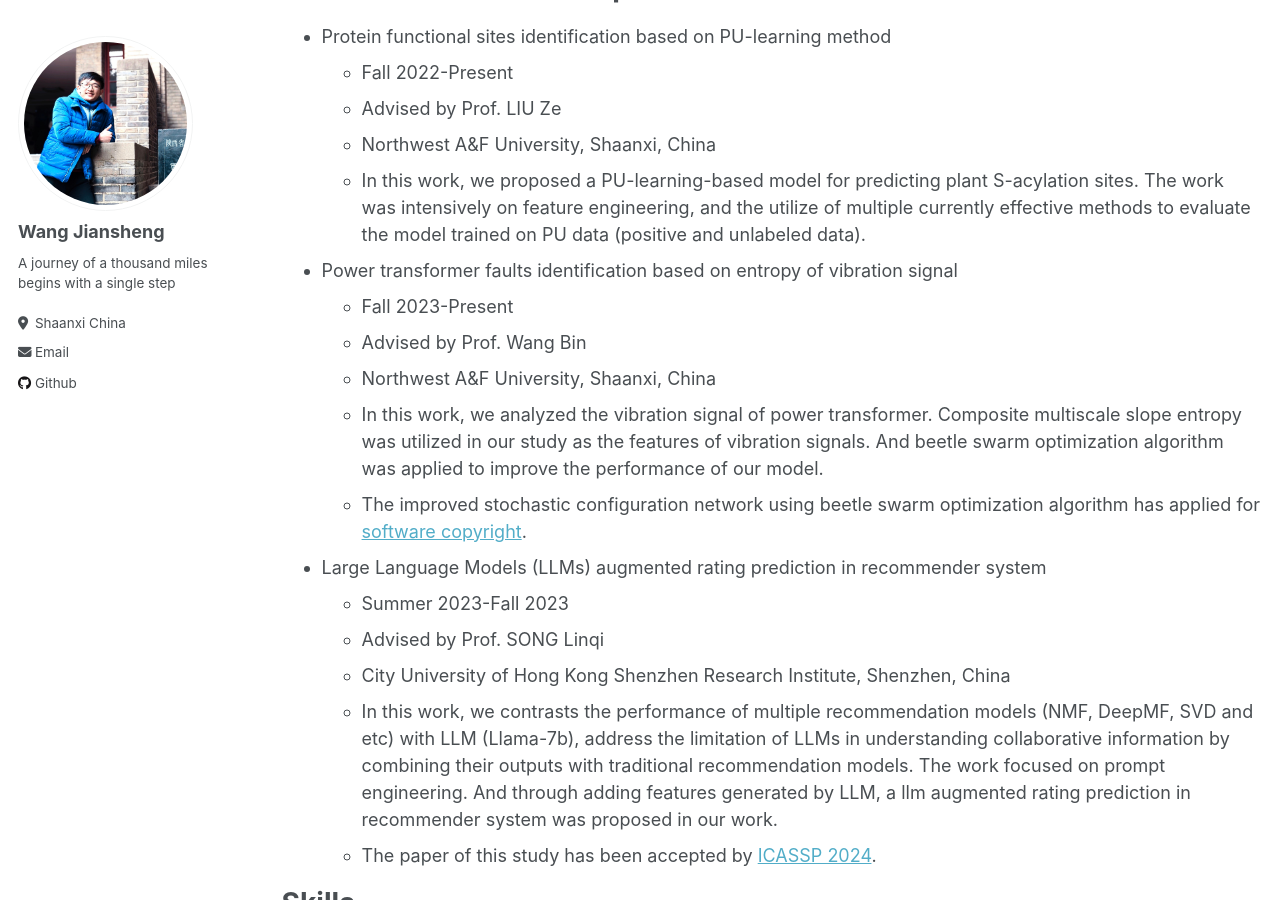
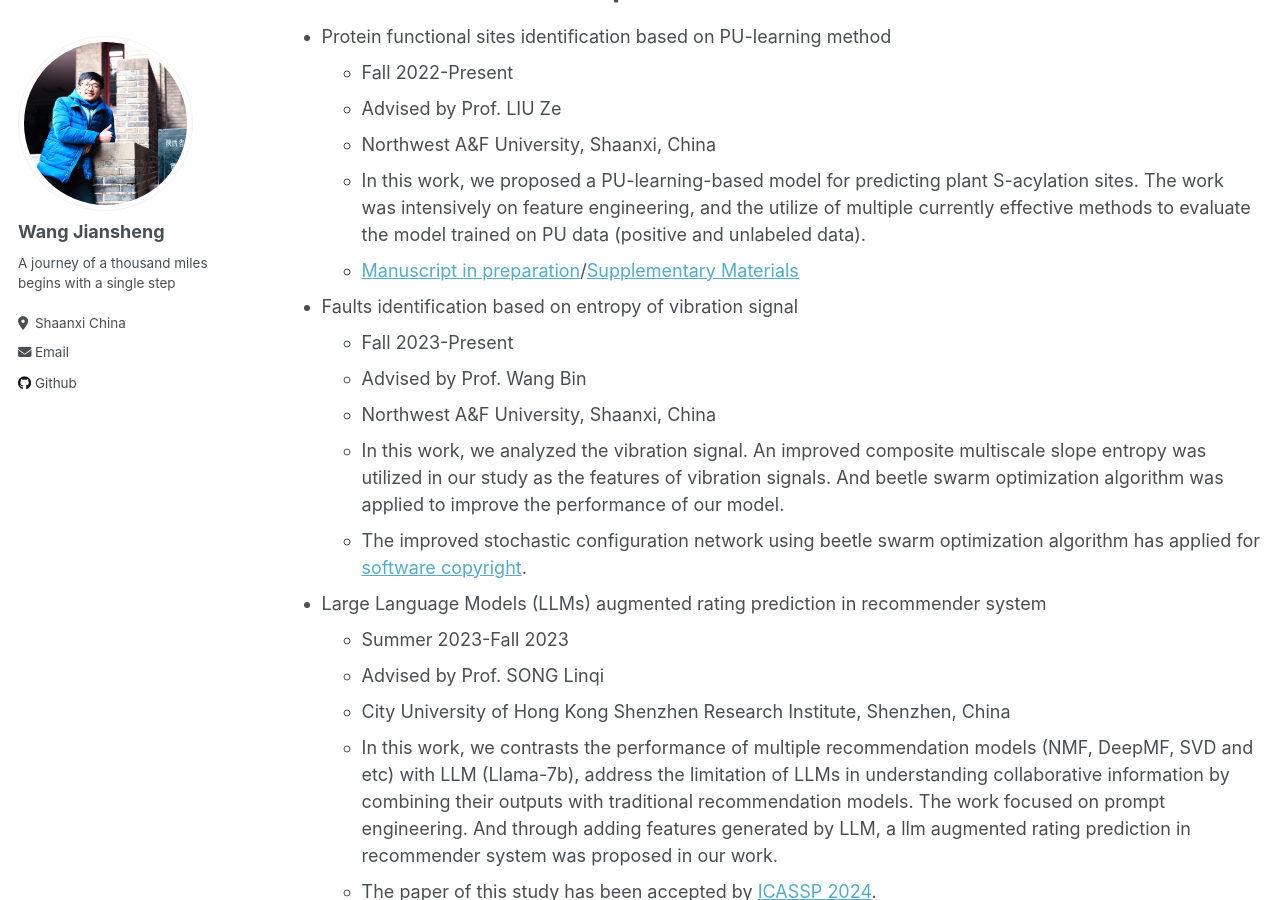
Before and after one commit to Servais-Ja/Jiansheng-Wang.github.io, a Jekyll site: the page built from _pages/cv.md, in a window 1280 px wide and 900 px high, scrolled down 538 px. Built offline with Jekyll 4.4.1, drawn with Linux system fonts in a browser that asks for light colours.

Commit message:
Update cv.md

```diff
--- a/_pages/cv.md
+++ b/_pages/cv.md
@@ -27,12 +27,13 @@ Academic & research experiences
   * Advised by Prof. LIU Ze
   * Northwest A&F University, Shaanxi, China
   * In this work, we proposed a PU-learning-based model for predicting plant S-acylation sites. The work was intensively on feature engineering, and the utilize of multiple currently effective methods to evaluate the model trained on PU data (positive and unlabeled data).
+  * [Manuscript in preparation](https://servais-ja.github.io/Jiansheng-Wang.github.io/files/论文.pdf)/[Supplementary Materials](https://servais-ja.github.io/Jiansheng-Wang.github.io/files/Supplementary_Materials.pdf)
 
-* Power transformer faults identification based on entropy of vibration signal
+* Faults identification based on entropy of vibration signal
   * Fall 2023-Present
   * Advised by Prof. Wang Bin
   * Northwest A&F University, Shaanxi, China
-  * In this work, we analyzed the vibration signal of power transformer. Composite multiscale slope entropy was utilized in our study as the features of vibration signals. And beetle swarm optimization algorithm was applied to improve the performance of our model.
+  * In this work, we analyzed the vibration signal. An improved composite multiscale slope entropy was utilized in our study as the features of vibration signals. And beetle swarm optimization algorithm was applied to improve the performance of our model.
   * The improved stochastic configuration network using beetle swarm optimization algorithm has applied for [software copyright](https://servais-ja.github.io/Jiansheng-Wang.github.io/files/Software_copyright_BSO_SCN.pdf).
 
 * Large Language Models (LLMs) augmented rating prediction in recommender system
```
